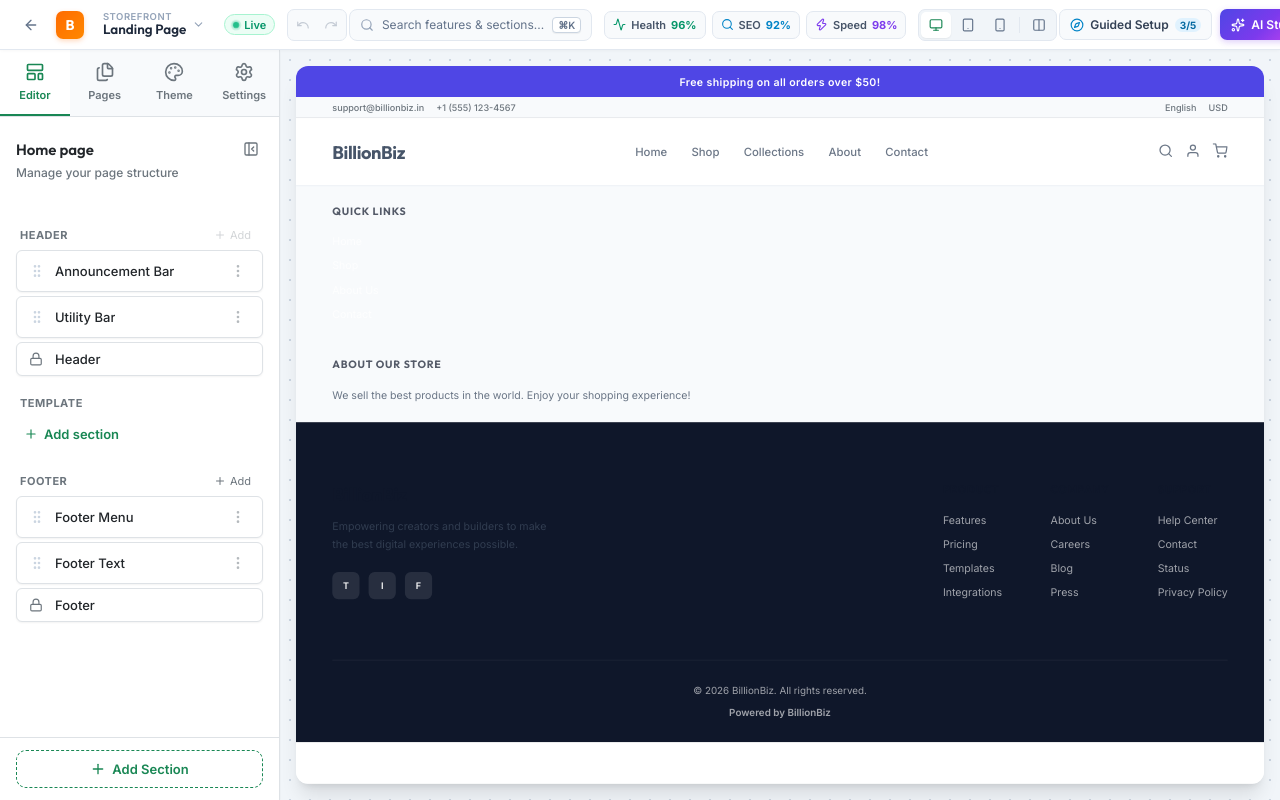
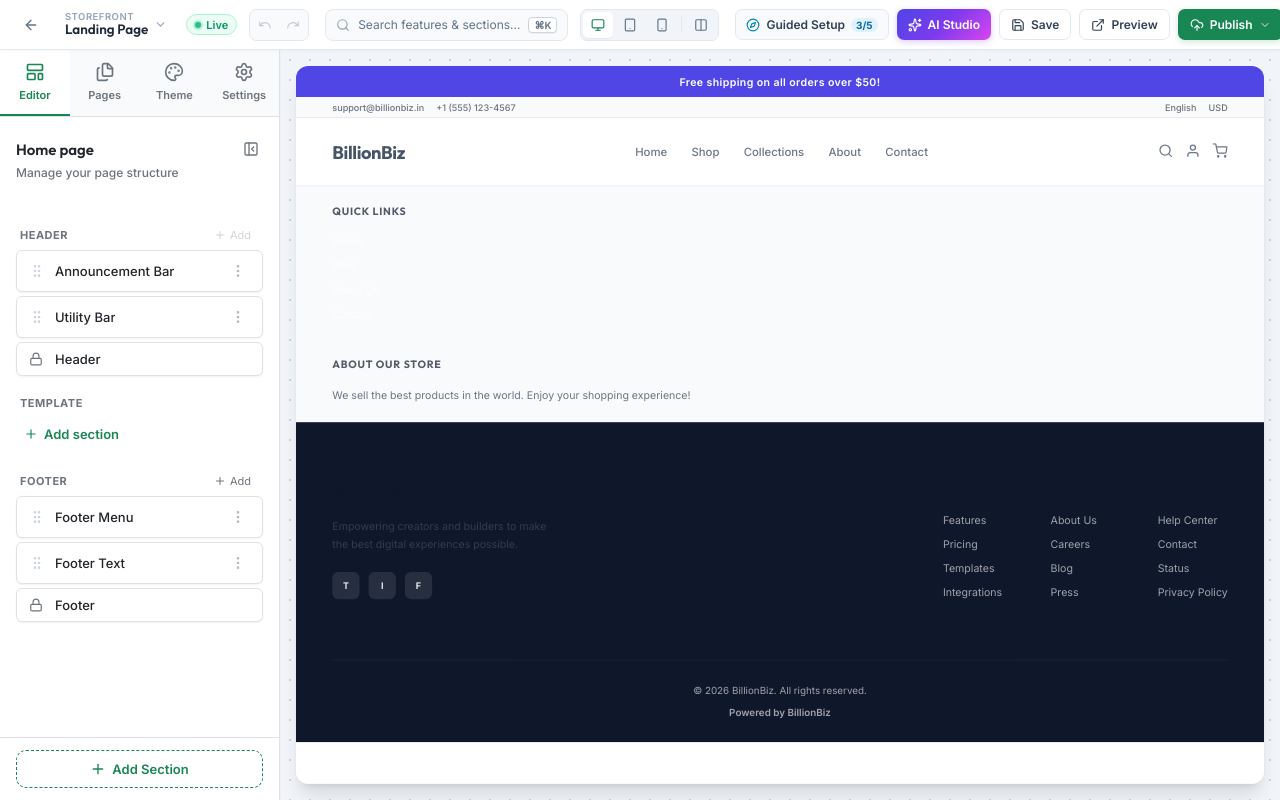
Before and after one commit to 0xchandru/billionbiz-frontend, a React (Vite) app: page /editor in a window 1280 px wide. Built offline with nearby package versions, Linux system fonts and the light colour scheme.

Commit message:
fix(topbar): remove B icon, remove health/seo/speed, and change Preview button to external link icon

```diff
--- a/src/components/editor/EditorTopBar.tsx
+++ b/src/components/editor/EditorTopBar.tsx
@@ -2,14 +2,13 @@ import React, { useState, useEffect } from 'react';
 import { useNavigate } from 'react-router-dom';
 import {
   ArrowLeft, Undo, Redo, Monitor, Tablet, Smartphone, Columns,
-  Search, Sparkles, Save, Eye, UploadCloud, ChevronDown,
+  Search, Sparkles, Save, ExternalLink, UploadCloud, ChevronDown,
   CheckCircle2, Compass
 } from 'lucide-react';
 import { useLandingEditorStore } from '../../store/landingEditorStore';
 import { useSiteStore } from '../../store/siteStore';
 import { useThemeHistoryStore } from '../../store/themeHistoryStore';
 import { PageSelectorDropdown } from './topbar/PageSelectorDropdown';
-import { HealthScorePopovers } from './topbar/HealthScorePopovers';
 import { CommandPaletteModal } from './topbar/CommandPaletteModal';
 import { AiAssistantDrawer } from './topbar/AiAssistantDrawer';
 import { GuidedSetupModal } from './topbar/GuidedSetupModal';
@@ -109,7 +108,9 @@ export const EditorTopBar: React.FC = () => {
   };
 
   const handlePreview = () => {
-    showToast('Previewing in full responsiveness mode');
+    const previewPath = activePage?.path || '/';
+    window.open(previewPath, '_blank');
+    showToast('Opening preview in new tab...');
   };
 
   const togglePageStatus = () => {
@@ -138,9 +139,6 @@ export const EditorTopBar: React.FC = () => {
           >
             <ArrowLeft size={16} />
           </button>
-
-          {/* Logo Badge */}
-          <div className={styles.logoBadge}>B</div>
 
           {/* 2. Landing Page / Contextual Page Selector */}
           <PageSelectorDropdown />
@@ -189,7 +187,7 @@ export const EditorTopBar: React.FC = () => {
         </div>
 
         {/* ============================================================
-            ZONE CENTER: Search Bar, Health Scores, Viewport Modes
+            ZONE CENTER: Search Bar, Viewport Modes
            ============================================================ */}
         <div className={styles.zoneCenter}>
           {/* 4. Search Bar (Command Palette Trigger) */}
@@ -202,9 +200,6 @@ export const EditorTopBar: React.FC = () => {
             <span className={styles.searchPlaceholder}>Search features & sections...</span>
             <span className={styles.shortcutKey}>⌘K</span>
           </button>
-
-          {/* 4b. Health & SEO Value Labels (0 to 100) */}
-          <HealthScorePopovers />
 
           {/* 5. Preview Mode Change (Desktop, Tablet, Mobile, All) */}
           {!isSettings && (
@@ -282,9 +277,9 @@ export const EditorTopBar: React.FC = () => {
             <button
               className={styles.btnPreview}
               onClick={handlePreview}
-              title="Preview storefront"
+              title="Preview storefront in new tab"
             >
-              <Eye size={14} />
+              <ExternalLink size={14} />
               <span>Preview</span>
             </button>
           )}
--- a/src/components/editor/topbar/topbar.module.css
+++ b/src/components/editor/topbar/topbar.module.css
@@ -233,7 +233,7 @@
   gap: 8px;
   height: 32px;
   width: 100%;
-  max-width: 280px;
+  max-width: 340px;
   padding: 0 10px;
   background-color: #f8fafc;
   border: 1px solid #e2e8f0;
```
